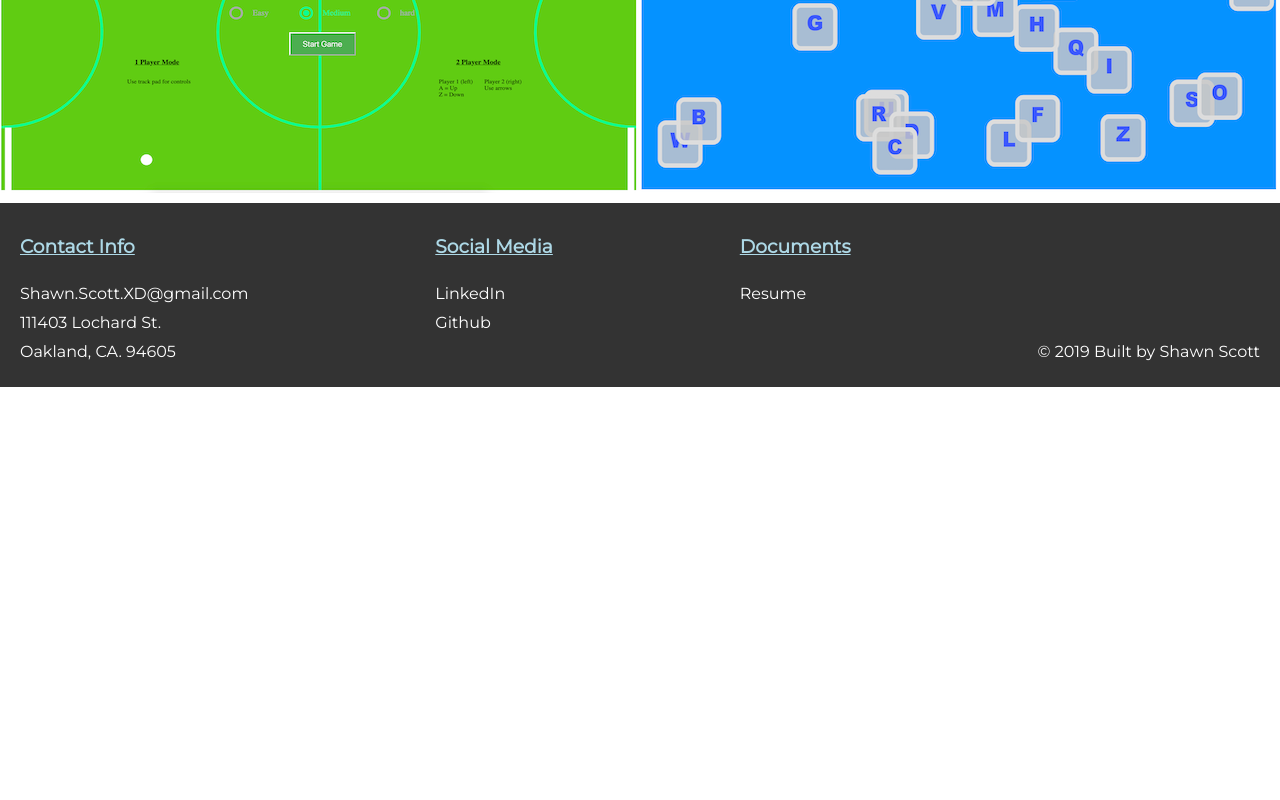
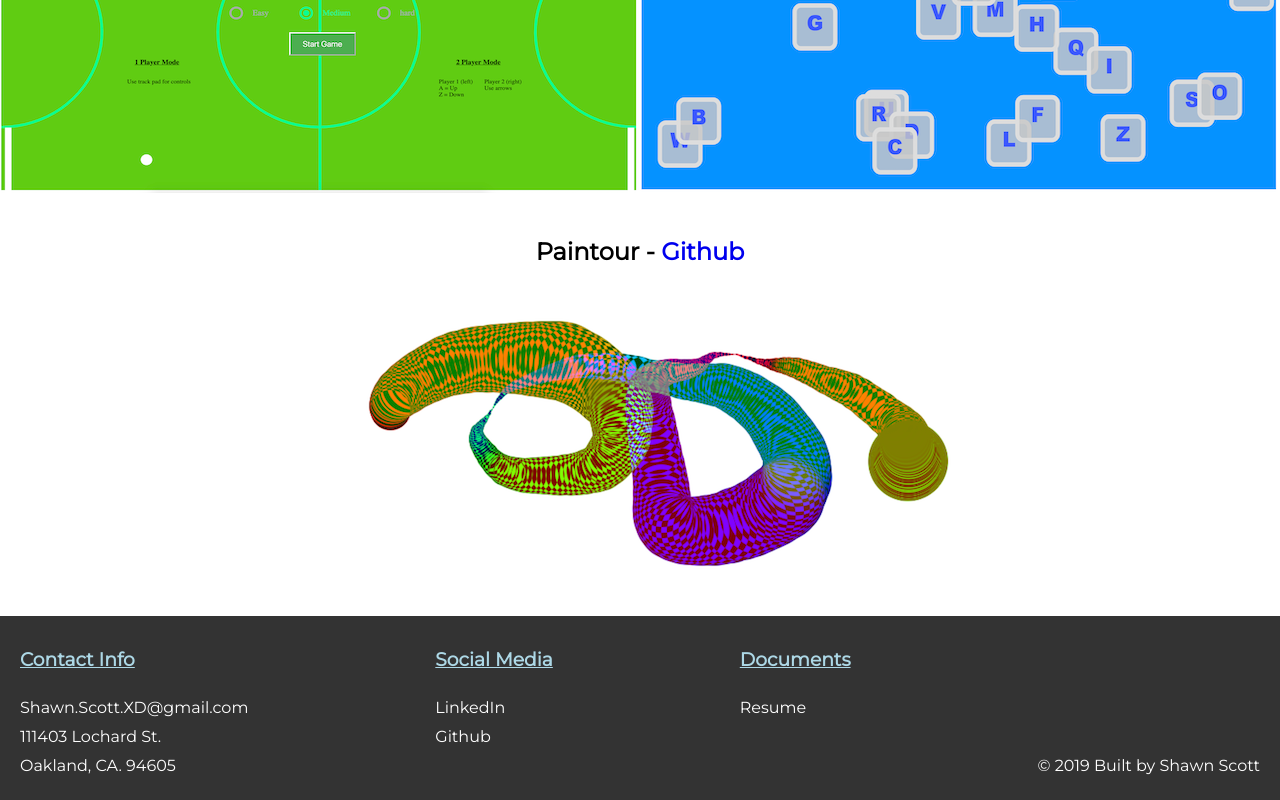
Before and after one commit to BadassBison/shawnscott.us, a React app: page /#/projects in a window 1280 px wide. Shown: the part 1438-2238 px from the top of the page. Before the commit the page ends 1825 px from the top, so only its background shows below. Built offline with nearby package versions, Linux system fonts and the light colour scheme.

Commit message:
Add Paintour project

```diff
--- a/src/components/projects.jsx
+++ b/src/components/projects.jsx
@@ -6,6 +6,7 @@ import Project3 from './projects/project3';
 import Project4 from './projects/project4';
 import Project5 from './projects/project5';
 import Project6 from './projects/project6';
+import Project7 from './projects/project7';
 import Footer from './footer';
 
 class Projects extends React.Component {
@@ -48,6 +49,7 @@ class Projects extends React.Component {
                     <Project4 />
                     <Project5 />
                     <Project6 />
+                    <Project7 />
                 </div>
 
                 <Footer />
--- /dev/null
+++ b/src/components/projects/project7.jsx
@@ -0,0 +1,14 @@
+import React from 'react';
+
+const Project = () => {
+    return (
+       <div className="project">
+            <h2>Paintour - <a href="https://github.com/BadassBison/Paintour" target="_blank">Github</a></h2>
+            <a href="https://badassbison.github.io/Paintour/" target="_blank">
+                <img src="assets/paintour.png" name="paintour" alt="Paintour"/>
+            </a>
+        </div>
+    )
+}
+
+export default Project;
```
Also changed, not shown: assets/paintour.gif (added), assets/paintour.png (added), 1 other file (tests, documents, lock files or other folders).
